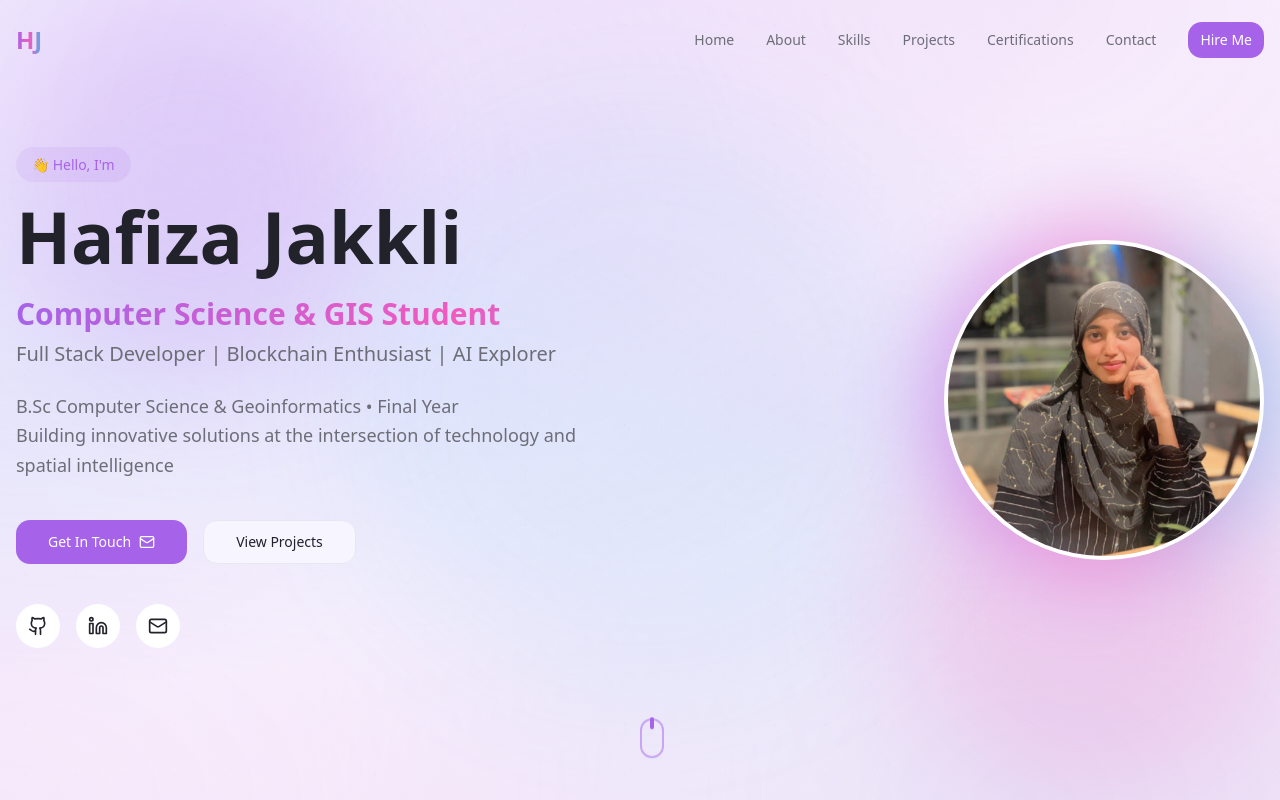
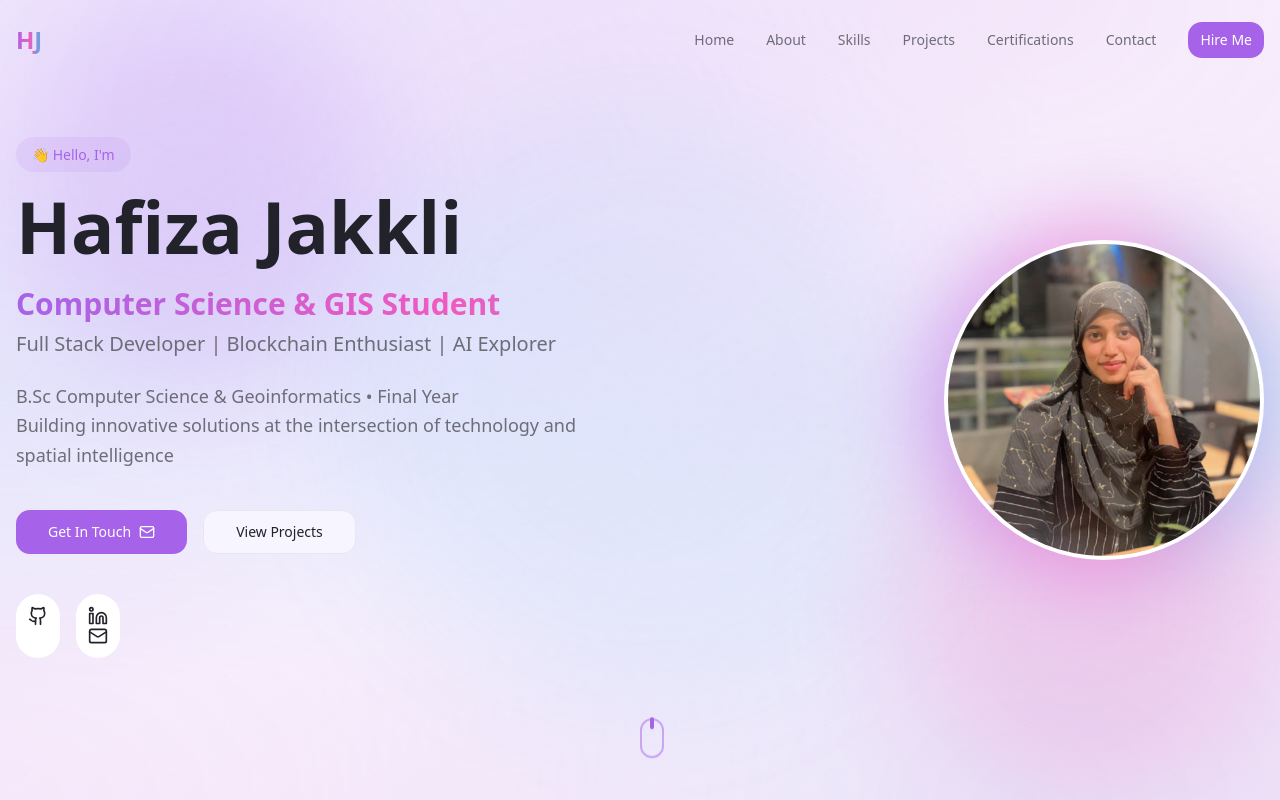
Before and after one commit to stackstar0/portfolio, a React (Vite) app: page / in a window 1280 px wide. Shown: the top 800 px of the page. Built offline with nearby package versions, Linux system fonts and the light colour scheme; the HTML template or start-up script is replaced by a standard one.

Commit message:
Update GitHub links in Projects component for accuracy; remove unused mail link in Hero component

```diff
--- a/src/components/Hero.tsx
+++ b/src/components/Hero.tsx
@@ -91,11 +91,7 @@ const Hero = () => {
                 className="p-3 rounded-full bg-card hover:bg-primary hover:text-primary-foreground transition-all hover:scale-110 hover:shadow-glow"
               >
                 <Linkedin className="w-5 h-5" />
-              </a>
-              <a
-                href="mailto:hafizajakkli20579@gmail.com"
-                className="p-3 rounded-full bg-card hover:bg-primary hover:text-primary-foreground transition-all hover:scale-110 hover:shadow-glow"
-              >
+
                 <Mail className="w-5 h-5" />
               </a>
             </div>
--- a/src/components/Projects.tsx
+++ b/src/components/Projects.tsx
@@ -8,14 +8,14 @@ const Projects = () => {
       title: "Government Services Portal – Janaseva",
       description: "Full-stack web application for Aadhaar, PAN, Voter ID, Income/Caste certificates, and Xerox services with comprehensive admin dashboard",
       tech: ["React", "Node.js", "Express", "MongoDB", "JWT"],
-      github: "https://github.com/stackswift",
+      github: "https://github.com/stackswift/janaseva",
       category: "Full Stack"
     },
     {
       title: "E-Commerce Website Template",
       description: "Custom Aranoz template with responsive design, secure login modal, shopping cart, and modern UI/UX focusing on user experience",
       tech: ["React", "HTML5", "CSS3", "JavaScript", "UI/UX"],
-      github: "https://github.com/stackswift/react-based-web-program",
+      github: "https://github.com/stackswift",
       category: "Frontend"
     },
     {
```
